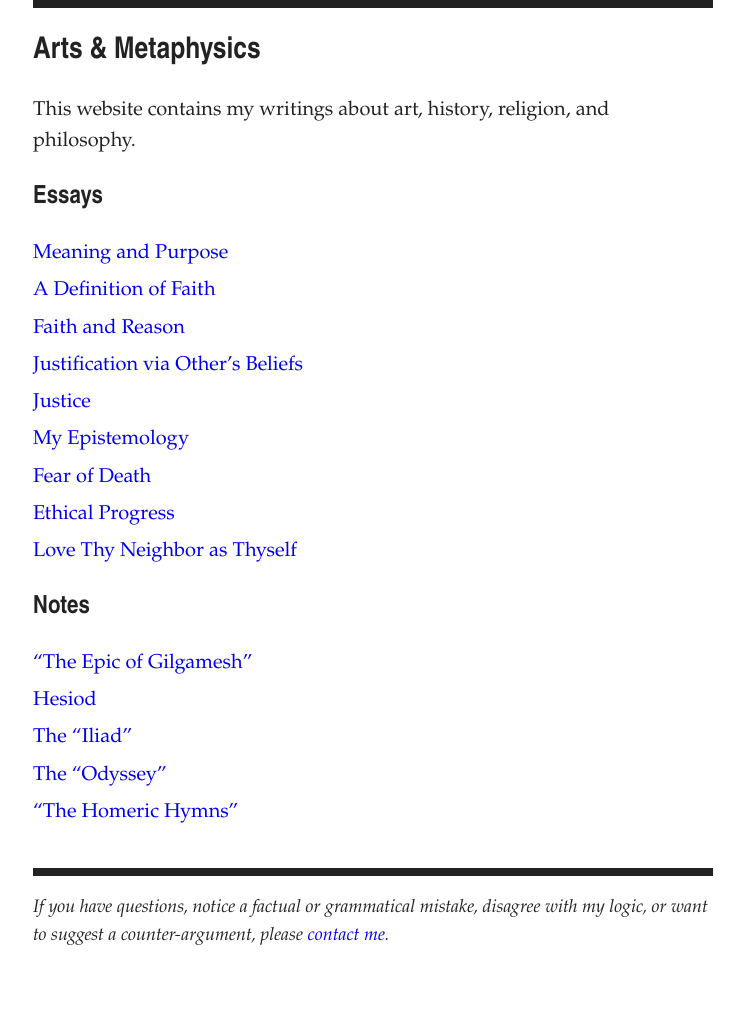
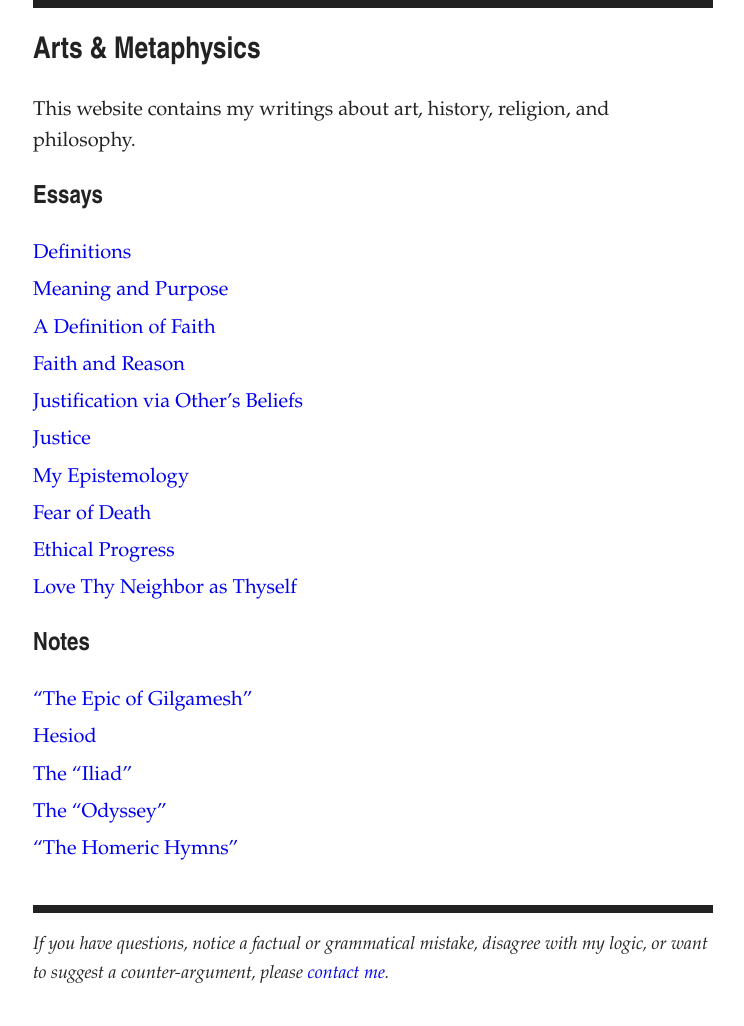
Before and after one commit to artsandmetaphysics/goodlifeodyssey, a Jekyll site: the page built from index.md, in a window 1280 px wide. Shown: the whole page, without its empty margins (267-1011 px from the left). Built offline with Jekyll 4.4.1, drawn with Linux system fonts in a browser that asks for light colours; before the commit the page ends 988 px from its top, so only the background shows below that.

Commit message:
Add content

```diff
--- a/index.md
+++ b/index.md
@@ -8,7 +8,7 @@ description: This website contains my writings about art, history, religion, and
 ## Essays
 
 <ul class="index">
-  {% include li.html id='on-definitions' %}
+  {% include li.html id='definitions' %}
   {% include li.html id='meaning-and-purpose' %}
   {% include li.html id='a-definition-of-faith' %}
   {% include li.html id='faith-and-reason' %}
```
